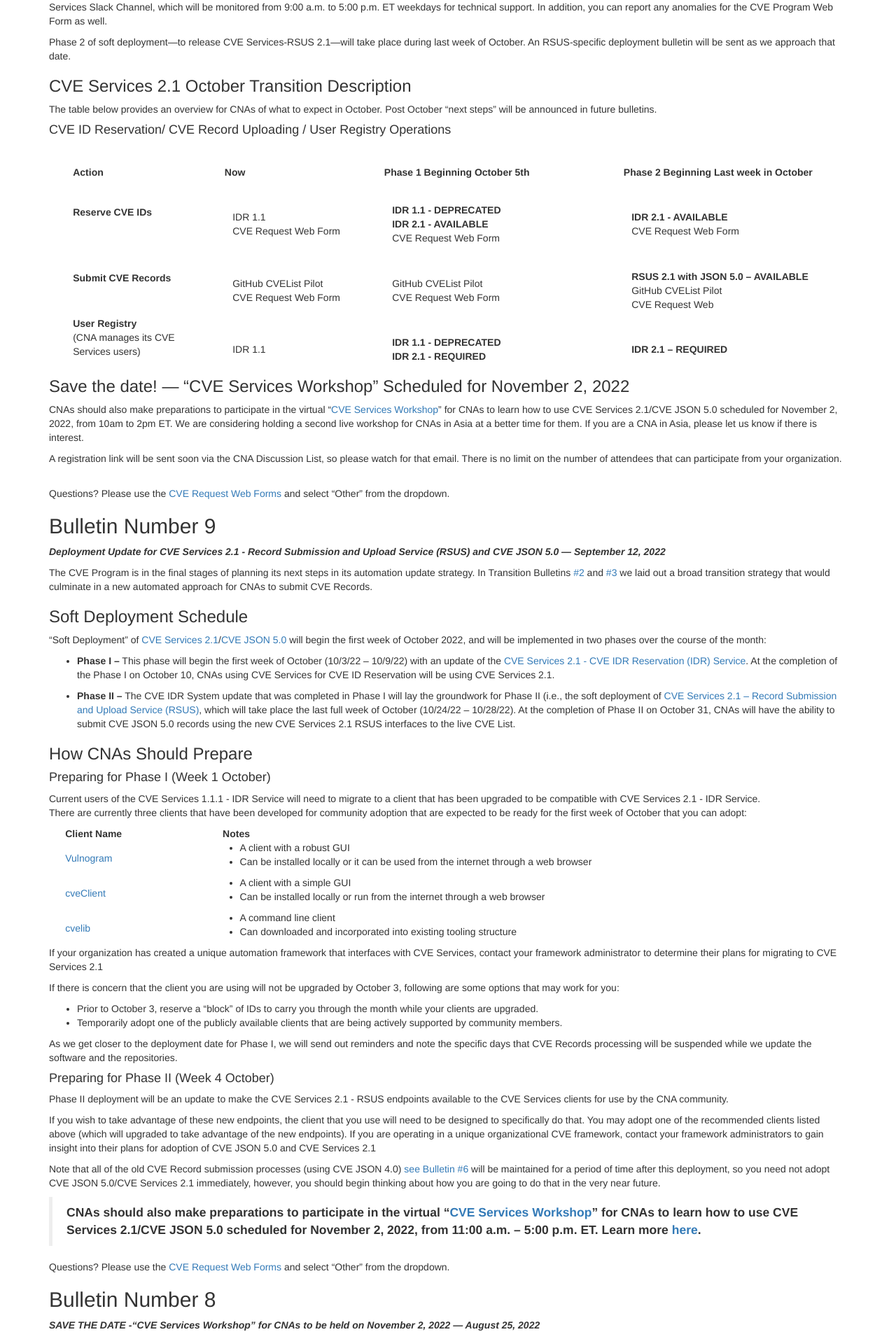
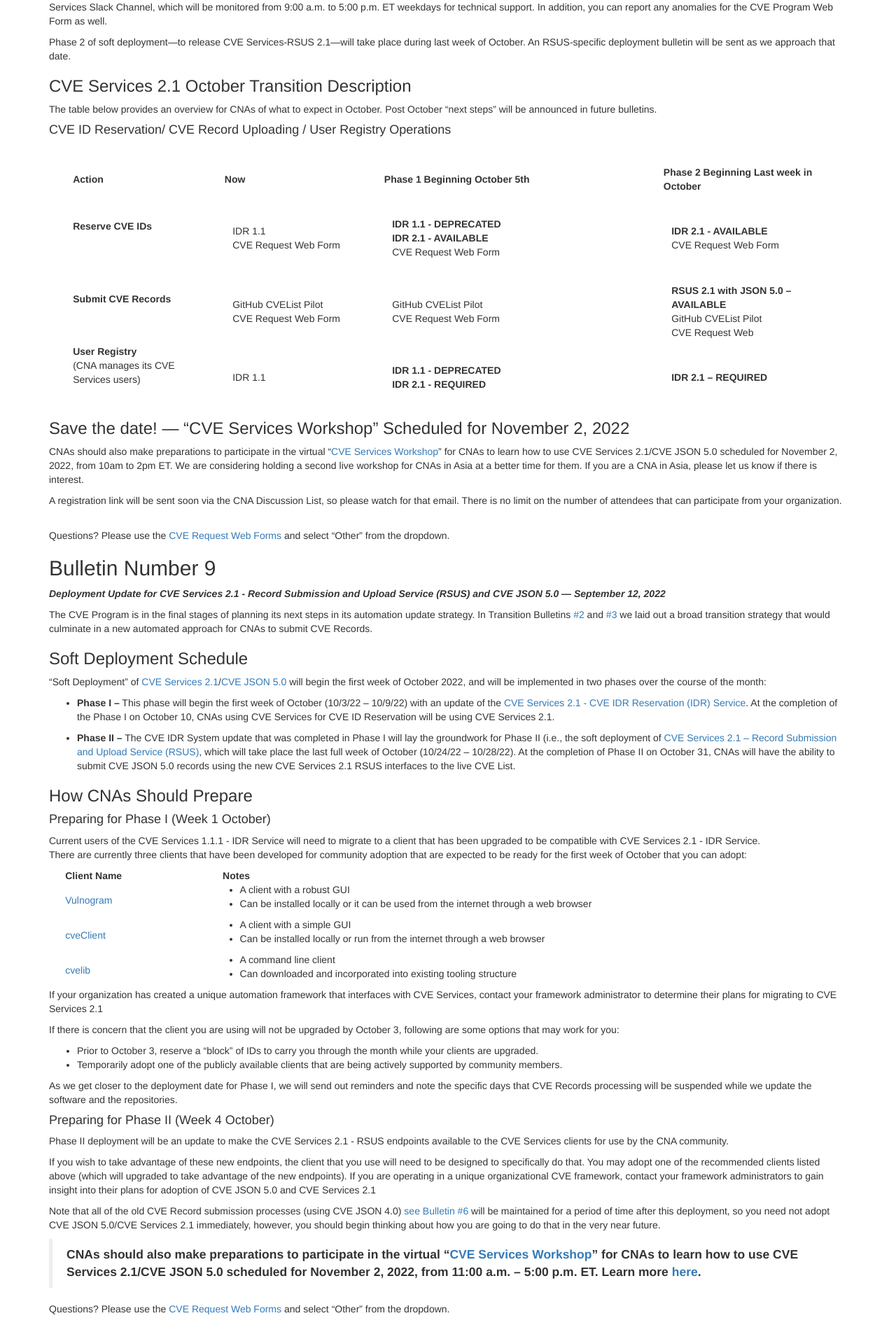
Before and after one commit to CVEProject/cveproject.github.io, a Jekyll site: the page built from automation-transition.md, in a window 1280 px wide. Shown: the part 927-2830 px from the top of the page at 70% size. Built offline with Jekyll 4.4.1, drawn with Linux system fonts in a browser that asks for light colours; nearby versions of some CDN libraries.

Commit message:
Update automation-transition.md

```diff
--- a/automation-transition.md
+++ b/automation-transition.md
@@ -41,8 +41,8 @@ The table below provides an overview for CNAs of what to expect in October. Post
     <tr>
       <th style="width:20%;padding-left:3%;">Action</th>
       <th style="width:20%;padding-left:2%;">Now</th>
-      <th style="width:30%;padding-left:2%;">Phase 1 Beginning October 5th</th>
-      <th style="width:30%;padding-left:2%;">Phase 2 Beginning Last week in October</th>
+      <th style="width:35%;padding-left:2%;">Phase 1 Beginning October 5th</th>
+      <th style="width:25%;padding-left:2%;">Phase 2 Beginning Last week in October</th>
     </tr>
     <tr>
       <td style="padding-left:3%;"><strong>Reserve CVE IDs</strong></td>
@@ -63,7 +63,7 @@ The table below provides an overview for CNAs of what to expect in October. Post
       <td style="padding-left:3%;padding-top:3%;"><strong>IDR 2.1 – REQUIRED</strong></td>
     </tr>
   </table>
-
+<br/>
 <h3>Save the date! — “CVE Services Workshop” Scheduled for November 2, 2022</h3>
 
 CNAs should also make preparations to participate in the virtual “[CVE Services Workshop](https://www.cve.org/Media/News/item/news/2022/08/30/CVE-Services-Workshop-for-CNAs)” for CNAs to learn how to use CVE Services 2.1/CVE JSON 5.0 scheduled for November 2, 2022, from 10am to 2pm ET. We are considering holding a second live workshop for CNAs in Asia at a better time for them.  If you are a CNA in Asia, please let us know if there is interest.
```
